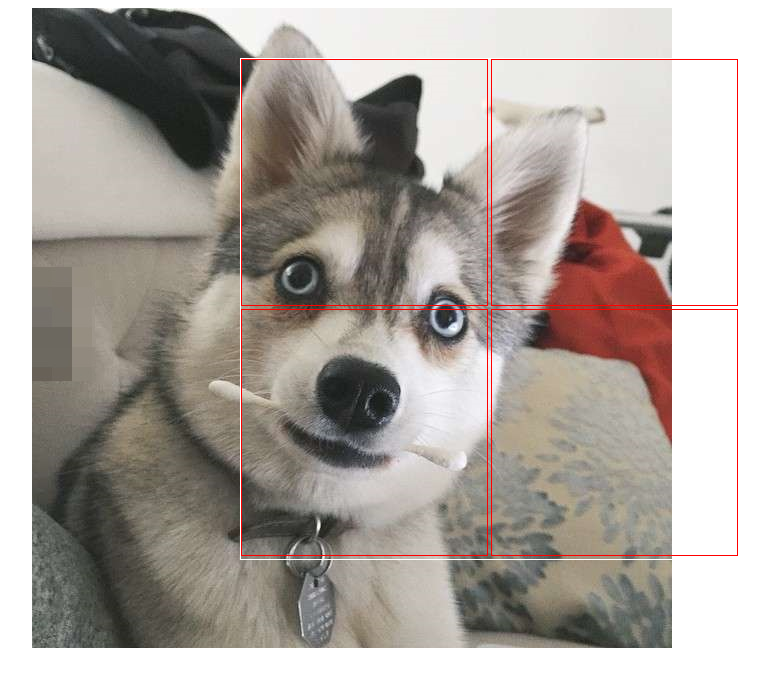
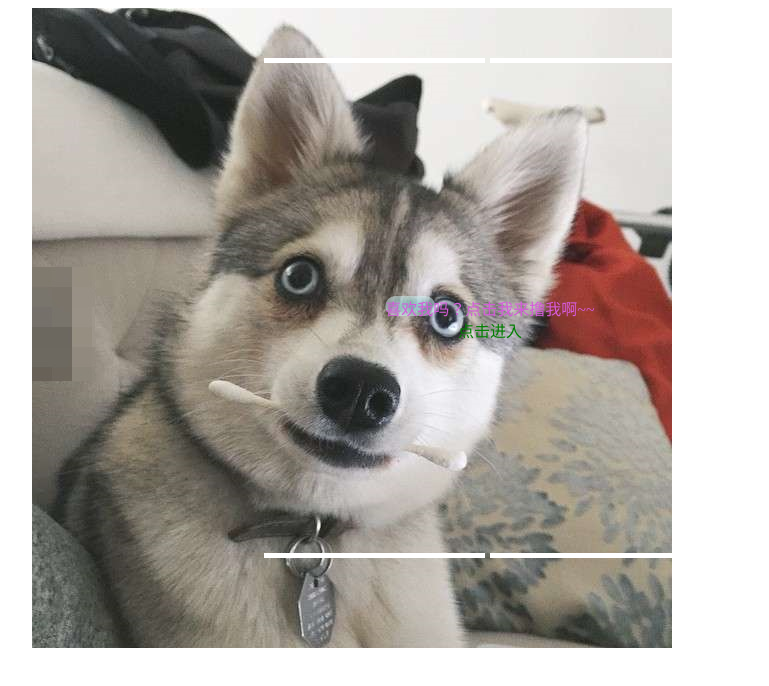
Before and after one commit to yuanjingya2017/nuomi, a plain HTML site: page cssMouseover/mouseover.html in a window 1280 px wide. Shown: the whole page, without its empty margins (288-1057 px from the left). Drawn offline with Linux system fonts and the light colour scheme.

Commit message:
Update mouseover.html

```diff
--- a/cssMouseover/mouseover.html
+++ b/cssMouseover/mouseover.html
@@ -11,7 +11,17 @@
             position: relative;
         }
         .imgcen{
-
+            -webkit-filter: blur(5px);
+            -ms-filter: blur(5px);
+            filter: blur(5px);
+            background: rgba(255,255,255,0.5);
+        }
+        .imgcen-change{
+            position: relative;
+            -webkit-filter: blur(0);
+            -ms-filter: blur(0);
+            filter: blur(0);
+            background: rgba(255,255,255,0);
         }
         .word{
             position: absolute;
@@ -19,7 +29,34 @@
             left: 520px;
             width: 500px;
             height: 500px;
-            border: 1px solid #fff;
+            -webkit-filter: blur(0);
+            -ms-filter: blur(0);
+            filter: blur(0);
+        }
+        .con-word{
+            color: #d65bdc;
+            position: absolute;
+            top: 50%;
+            left: 50%;
+            -webkit-transform: translate(-50%,-50%);
+            -moz-transform: translate(-50%,-50%);
+            -ms-transform: translate(-50%,-50%);
+            -o-transform: translate(-50%,-50%);
+            transform: translate(-50%,-50%);
+        }
+        .conw-bg{
+            position: absolute;
+            top: 0;
+            left: 0;
+            width: 50px;
+            height: 20px;
+            border-radius: 10px;
+            opacity: 0.5;
+            background: -webkit-radial-gradient(#5ad5db,#fff); /* Safari 5.1 - 6.0 */
+            background: -o-radial-gradient(#5ad5db,#fff); /* Opera 11.6 - 12.0 */
+            background: -moz-radial-gradient(#5ad5db,#fff); /* Firefox 3.6 - 15 */
+            background: radial-gradient(#5ad5db,#fff); /* 标准的语法 */
+            z-index: -1;
         }
         .top-l{
             position: absolute;
@@ -27,7 +64,7 @@
             left: 50%;
             width: 0;
             height: 49%;
-            border: 1px solid red;
+            border-top: 5px solid #fff;
         }
         .top-l-change{
             width: 49%;
@@ -38,49 +75,177 @@
             -o-transition: all 1s;
             transition: all 1s;
         }
+        .top-l-change-r{
+            width: 0;
+            left: 50%;
+            -webkit-transition: all 1s;
+            -moz-transition: all 1s;
+            -ms-transition: all 1s;
+            -o-transition: all 1s;
+            transition: all 1s;
+        }
         .top-r{
             position: absolute;
             top: 0;
             left: 50%;
+            width: 0;
+            height: 49%;
+            border-top: 5px solid #fff;
+        }
+        .top-r-change{
             width: 49%;
-            height: 49%;
-            border: 1px solid red;
+            -webkit-transition: all 1s;
+            -moz-transition: all 1s;
+            -ms-transition: all 1s;
+            -o-transition: all 1s;
+            transition: all 1s;
+        }
+        .top-r-change-l{
+            width: 0;
+            left: 50%;
+            -webkit-transition: all 1s;
+            -moz-transition: all 1s;
+            -ms-transition: all 1s;
+            -o-transition: all 1s;
+            transition: all 1s;
         }
         .bottom-l{
             position: absolute;
             top: 50%;
-            left:0;
+            left:50%;
+            width: 0;
+            height: 49%;
+            border-bottom: 5px solid #fff;
+        }
+        .bottom-l-change{
             width: 49%;
-            height: 49%;
-            border: 1px solid red;
+            left: 0;
+            -webkit-transition: all 1s;
+            -moz-transition: all 1s;
+            -ms-transition: all 1s;
+            -o-transition: all 1s;
+            transition: all 1s;
+        }
+        .bottom-l-change-r{
+            width: 0;
+            left: 50%;
+            -webkit-transition: all 1s;
+            -moz-transition: all 1s;
+            -ms-transition: all 1s;
+            -o-transition: all 1s;
+            transition: all 1s;
         }
         .bottom-r{
             position: absolute;
             top: 50%;
             left: 50%;
+            width: 0;
+            height: 49%;
+            border-bottom: 5px solid #fff;
+        }
+        .bottom-r-change{
             width: 49%;
-            height: 49%;
-            border: 1px solid red;
+            -webkit-transition: all 1s;
+            -moz-transition: all 1s;
+            -ms-transition: all 1s;
+            -o-transition: all 1s;
+            transition: all 1s;
+        }
+        .bottom-r-change-l{
+            width: 0;
+            left: 50%;
+            -webkit-transition: all 1s;
+            -moz-transition: all 1s;
+            -ms-transition: all 1s;
+            -o-transition: all 1s;
+            transition: all 1s;
+        }
+        .reverse{
+            direction: ltr;
+        }
+        .word-enter{
+            position: absolute;
+            top: 50%;
+            left: 50%;
+            margin-top: 10px;
+            color: green;
+            -webkit-transform: translateX(-50%);
+            -moz-transform: translateX(-50%);
+            -ms-transform: translateX(-50%);
+            -o-transform: translateX(-50%);
+            transform: translateX(-50%);
+        }
+        .word-enter-change{
+            position: absolute;
+            top: 50%;
+            left: 50%;
+            margin-top: 10px;
+            -webkit-transform: translateX(-50%);
+            -moz-transform: translateX(-50%);
+            -ms-transform: translateX(-50%);
+            -o-transform: translateX(-50%);
+            transform: translateX(-50%);
+            color: blue;
         }
     </style>
 </head>
 <body>
 <div class="con">
-    <img class="imgcen" src="hasiky.jpg" />
+    <img class="imgcen" src="hasiky.jpg"/>
     <div class="word">
         <div class="top-l"></div>
         <div class="top-r"></div>
         <div class="bottom-l"></div>
         <div class="bottom-r"></div>
+        <div class="con-word">
+            喜欢我吗？点击我来撸我啊~~
+            <div class="conw-bg"></div>
+        </div>
+        <div class="word-enter">点击进入</div>
     </div>
 </div>
 <script>
     var topl = document.getElementsByClassName('top-l')[0];
+    var topr = document.getElementsByClassName('top-r')[0];
+    var botl = document.getElementsByClassName('bottom-l')[0];
+    var botr = document.getElementsByClassName('bottom-r')[0];
+    var imgcen = document.getElementsByClassName('imgcen')[0];
+    var wordenter = document.getElementsByClassName('word-enter')[0];
+    var TOPLC = 'top-l-change';
+    var TOPLCR = 'top-l-change-r';
+    var TOPRC = 'top-r-change';
+    var TOPRCL = 'top-r-change-l';
+    var BOTLC = 'bottom-l-change';
+    var BOTLCR = 'bottom-l-change-r';
+    var BOTRC = 'bottom-r-change';
+    var BOTRCL = 'bottom-r-change-l';
+    function toplF() {
+        topl.className += ' '+TOPLC;
+        topr.className += ' '+TOPRC;
+        botl.className += ' '+BOTLC;
+        botr.className += ' '+BOTRC;
+    }
+    function toplFback() {
+        topl.className += ' '+TOPLCR;
+        topr.className += ' '+TOPRCL;
+        botl.className += ' '+BOTLCR;
+        botr.className += ' '+BOTRCL;
+        imgcen.className += ' '+'imgcen-change';
+    }
+    setTimeout(toplF,0);
+    setTimeout(toplFback,5000);
     setTimeout(function () {
-        console.log(topl.className)
-        topl.className += ' '+'top-l-change';
-    },0);
-
+        wordenter.className = wordenter.className.replace('word-enter','word-enter-change');
+    },1000);
+    setTimeout(function () {
+        wordenter.className = wordenter.className.replace('word-enter-change','word-enter');
+    },2000);
+    setTimeout(function () {
+        wordenter.className = wordenter.className.replace('word-enter','word-enter-change');
+    },3000);
+    setTimeout(function () {
+        wordenter.className = wordenter.className.replace('word-enter-change','word-enter');
+    },4000);
 </script>
 </body>
 </html>
```
